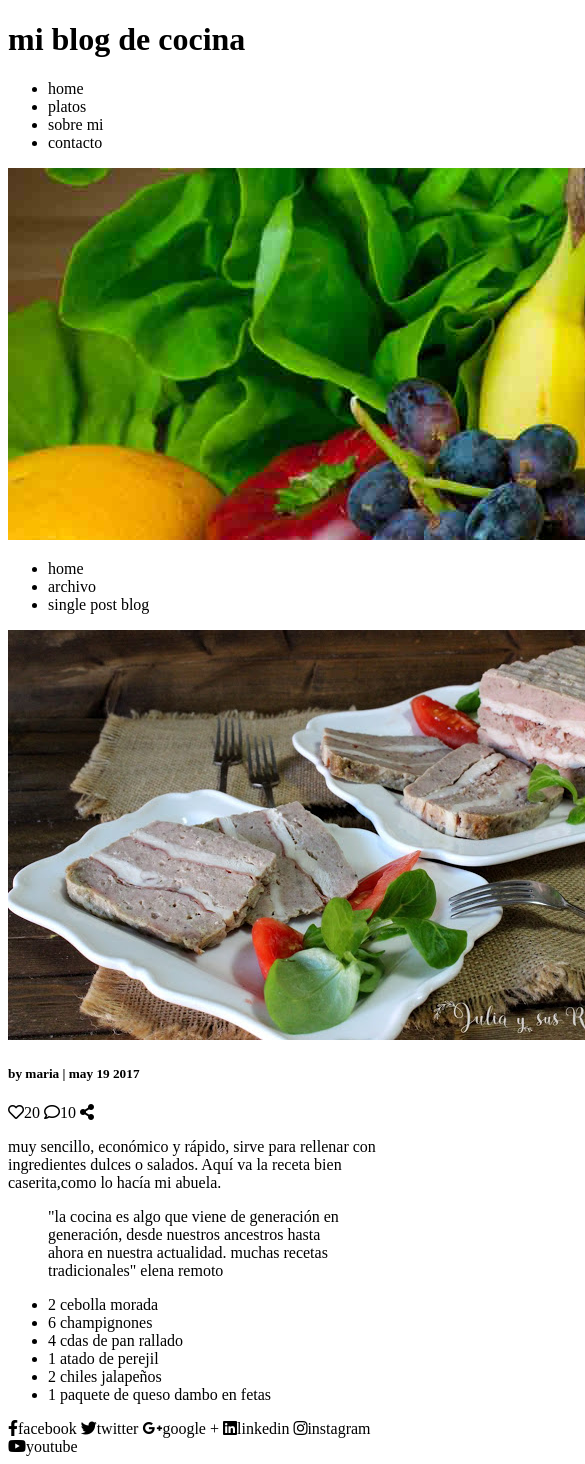
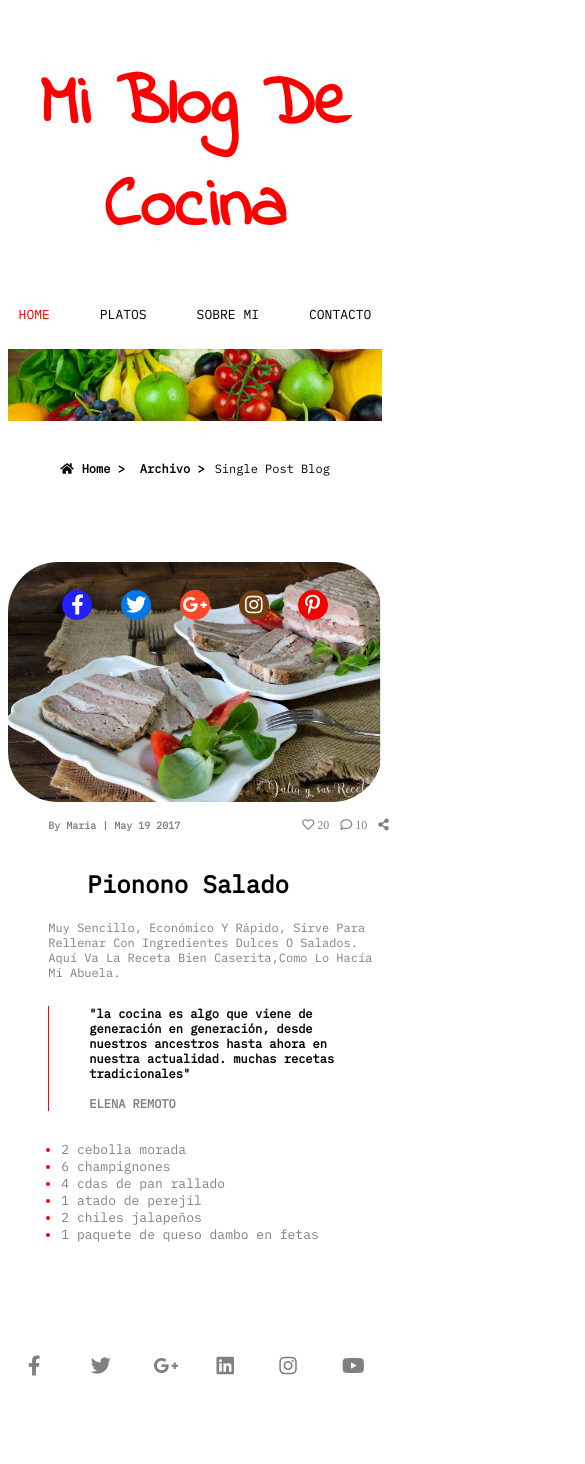
Before and after one commit to anamaiztegui/tp1, a plain HTML site: page html/receta.html in a window 390 px wide. Shown: the top 1464 px of the page, 585 px wide, since content can reach past the window. After the commit the page ends 1436 px from the top, so only its background shows below. Drawn offline with nearby package versions, Linux system fonts and the light colour scheme; files that its build step writes are made by us from their sources.

Commit message:
subo pagina recetas casi lista

```diff
--- a/html/receta.html
+++ b/html/receta.html
@@ -3,86 +3,175 @@
 
 <head>
     <title>Receta</title>
+
+    <!--caracteres-->
     <meta charset="utf-8" />
+
+    <!--link a estilos-->
     <link rel="stylesheet" type="text/css" href="../styles/css/main.css">
+
+     <!--link a fuentes-->
     <link href="https://fonts.googleapis.com/css?family=Indie+Flower" rel="stylesheet">
     <link href="https://fonts.googleapis.com/css?family=IBM+Plex+Mono" rel="stylesheet">
+
+     <!--link a iconos-->
     <link rel="stylesheet" href="https://use.fontawesome.com/releases/v5.8.1/css/all.css"
         integrity="sha384-50oBUHEmvpQ+1lW4y57PTFmhCaXp0ML5d60M1M7uH2+nqUivzIebhndOJK28anvf" crossorigin="anonymous">
 </head>
 
+
+
 <body>
-    <div class="page-container">
-        <div>
 
+    <!--Contenedor pagina-->
+    <div class="page-recipies-container">
+
+            <!--Comienza header-->
             <header>
-                <div>
-                    <h1>mi blog de cocina</h1>
+                <div class="header-container">
+
+                    <!--comienza titulo de pagina-->
+                    <h1 class="page-tittle">mi blog de cocina</h1>
+                    <!--termina titulo de pagina-->
+
+                    <!--comienza menu de navegacion-->
+                    <div class="nav-container">
                         <nav>
-                        <ul>
-                            <li class="receta-list-item">home</li>
-                            <li class="receta-list-item">platos</li>
-                            <li class="receta-list-item">sobre mi</li>
-                            <li class="receta-list-item">contacto</li>
+                            <ul class="header-list">
+                                <li class="header-list-item first-header-item"><a class="home-list-item" href="index.html">home</a></li>
+                                <li class="header-list-item second-header-item">platos
+
+                                    <!-- comienza submenu-->
+                                    <ul class="header-sublist">
+                                        <li class="header-sublist-item"><a class="link-recipies" href="receta.html">ensalada</a></li>
+                                        <li class="header-sublist-item">carne</li>
+                                        <li class="header-sublist-item">helado</li>
+                                    </ul>
+                                     <!-- termina submenu-->
+                                </li>
+                                <li class="header-list-item">sobre mi</li>
+                                <li class="header-list-item">contacto</li>
                             </ul>
                         </nav>
                     </div>
+                    <!--termina menu de navegacion-->
+
+                </div>
             </header>
+            <!--termina header-->
 
-            <div>
+            <!--Comienza banner-->
+            <div class="banner">
                 <img src="../img/banner.jpg" alt="banner receta" />
             </div>
-        </div>
+            <!--termina banner-->
 
-        <div>
-            <div>
-                <ul>
-                    <li>home</li>
-                    <li>archivo</li>
-                    <li>single post blog</li>
+
+        <!--comienza columna de pagina-->
+        <div class="big-column-recipies-container">
+
+            <!--comienza lista chica-->
+            <div class="small-list-recipies-container">
+                <ul class="small-list-recipies">
+                    <li class="small-list-recipies-item"><i class="fas fa-home"> <span class="small-list-recipies-item">home ></span></i></li>
+                    <li class="small-list-recipies-item"><span class="hard">archivo ></span></li>
+                    <li class="small-list-recipies-item">single post blog</li>
                 </ul>
             </div>
-            <section>
-                <div>
-                    <div></div>
-                    <img src="../img/recetas.JPG" alt="foto receta" />
+            <!--termina lista chica-->
+
+            <!--comienza seccion central-->
+            <section class="first-section-recipies">
+                <div class="section-container-recipies">
+                <!--comienza contenedor de imagen-->
+                <div class="image-container-recipies">
+
+                    <!--comienza contenedor de iconos-->
+                    <div class="icon-container-recipies">
+                        <div class="icon-recipies-one"><i class="fab fa-facebook-f"></i></div>
+                        <div class="icon-recipies-two"><i class="fab fa-twitter"></i></div>
+                        <div class="icon-recipies-three"><i class="fab fa-google-plus-g"></i></div>
+                        <div class="icon-recipies-four"><i class="fab fa-instagram"></i></div>
+                        <div class="icon-recipies-five"><i class="fab fa-pinterest-p"></i></div>
                     </div>
-                <div>
-                    <h5>by maria | may 19 2017</h5>
-                    <div>
-                    <i class="far fa-heart">20</i>
-                    <i class="far fa-comment">10</i>
+                    <!--termina contenedor de iconos-->
+
+                    <!--comienza imagen de receta-->
+                    <img class="recipie-img" src="../img/recetas.JPG" alt="foto receta" />
+                    <!--termina imagen de receta-->
+
+                </div>
+                <!--termina contenedor de imagen-->
+
+                <!--comienza seccion de titulos, texto, receta e info-->
+                <div class="info-recipie-container">
+
+                    <!--comienza pie de foto-->
+                    <div class="img-info-recipies">
+                        <h5 class="subtittle-recipie">by maria | may 19 2017</h5>
+
+                        <div class="subtittle-icons-recipie-container">
+                            <i class="far fa-heart"><span>20</span></i>
+                            <i class="far fa-comment"><span>10</span></i>
                             <i class="fas fa-share-alt"></i>
                         </div>
                     </div>
-                <p>muy sencillo, económico y rápido, sirve para rellenar con ingredientes
+                    <!--termina pie de foto-->
+
+                    <h1 class="tittle-recipie hard">pionono salado</h1>
+
+                    <!--comienza descripcion de la receta-->
+                    <p class="recipie-description">muy sencillo, económico y rápido, sirve para rellenar con
+                        ingredientes
                         dulces o salados. Aquí va la receta bien caserita,como lo hacía mi
                         abuela. </p>
-                <blockquote>
+                     <!--termina descripcion de la receta-->
+
+                    <!--comienza cita-->
+                    <div class="cita-container-recipie">
+                    <blockquote class="hard">
                         "la cocina es algo que viene de generación en generación, desde
                         nuestros ancestros hasta ahora en nuestra actualidad. muchas
                         recetas tradicionales"
-                    <span>elena remoto</span>
+                        <br/><br/><span>elena remoto</span>
                     </blockquote>
-                <ul>
-                    <li>2 cebolla morada</li>
-                    <li>6 champignones</li>
-                    <li>4 cdas de pan rallado</li>
-                    <li>1 atado de perejil</li>
-                    <li>2 chiles jalapeños</li>
-                    <li>1 paquete de queso dambo en fetas</li>
+                    </div>
+                    <!--termina cita-->
+
+                    <!--comienza lista de ingredientes-->
+                    <ul class="ingredients-list">
+                        <li><span>2 cebolla morada</span></li>
+                        <li><span>6 champignones</span></li>
+                        <li><span>4 cdas de pan rallado</span></li>
+                        <li><span>1 atado de perejil</span></li>
+                        <li><span>2 chiles jalapeños</span></li>
+                        <li><span>1 paquete de queso dambo en fetas</span></li>
                     </ul>
+                    <!--termina lista de ingredientes-->
+
+                </div>
+                <!--termina seccion de titulos, texto, receta e info-->
+                </div>
             </section>
+            <!--termina seccion central-->
+
+            <!--comienza el footer-->
+            <footer>
+                <i class="fab fa-facebook-f icon-footer"><span class="footer-font">facebook</span></i>
+                <i class="fab fa-twitter icon-footer"><span class="footer-font">twitter</span></i>
+                <i class="fab fa-google-plus-g icon-footer"><span class="footer-font">google +</span></i>
+                <i class="fab fa-linkedin icon-footer"><span class="footer-font">linkedin</span></i>
+                <i class="fab fa-instagram icon-footer"><span class="footer-font">instagram</span></i>
+                <i class="fab fa-youtube icon-footer"><span class="footer-font">youtube</span></i>
+            </footer>
+            <!--termina el footer-->
+
         </div>
-         <div>
-             <i class="fab fa-facebook-f">facebook</i>
-             <i class="fab fa-twitter">twitter</i>
-             <i class="fab fa-google-plus-g">google +</i>
-             <i class="fab fa-linkedin">linkedin</i>
-             <i class="fab fa-instagram">instagram</i>
-             <i class="fab fa-youtube">youtube</i>
+        <!--termina columna de pagina-->
+
     </div>
-    </div>
+    <!--termina el contenedor general de pagina-->
+
 </body>
 
 </html>
--- /dev/null
+++ b/styles/components/_icons.scss
@@ -0,0 +1,103 @@
+
+.image-container-recipies {
+    display: flex;
+    flex-direction: row;
+    justify-content: space-between;
+    .icon-container-recipies{
+        position: relative;
+        top: 78px;
+        .icon-recipies-one{
+        font-size: 20px;
+        text-align: center;
+        color: white;
+        border-radius: 50%;
+        margin-bottom: 20px;
+        background-color: rgb(35, 31, 255);
+        width: 30px;
+        height: 30px;
+        display: flex;
+        align-items: center;
+        justify-content: center;
+        }
+        .icon-recipies-two{
+        font-size: 20px;
+        text-align: center;
+        color: white;
+        border-radius: 50%;
+        margin-bottom: 20px;
+        background-color: rgb(0, 119, 231);
+        width: 30px;
+        height: 30px;
+        display: flex;
+        align-items: center;
+        justify-content: center;
+        }
+        .icon-recipies-three{
+        font-size: 20px;
+        text-align: center;
+        color: white;
+        border-radius: 50%;
+        margin-bottom: 20px;
+        background-color: rgb(255, 72, 40);
+        width: 30px;
+        height: 30px;
+        display: flex;
+        align-items: center;
+        justify-content: center;
+        }
+        .icon-recipies-four{
+        font-size: 20px;
+        text-align: center;
+        color: white;
+        border-radius: 50%;
+        margin-bottom: 20px;
+        background-color: rgb(112, 64, 19);
+        width: 30px;
+        height: 30px;
+        display: flex;
+        align-items: center;
+        justify-content: center;
+        }
+        .icon-recipies-five{
+        font-size: 20px;
+        text-align: center;
+        color: white;
+        border-radius: 50%;
+        margin-bottom: 20px;
+        background-color: rgb(243, 0, 0);
+        width: 30px;
+        height: 30px;
+        display: flex;
+        align-items: center;
+        justify-content: center;
+        }
+    }
+}
+@media (max-width: 746px) {
+    .image-container-recipies{
+        margin-top: 0px;
+        flex-direction: column;
+    }
+    .icon-container-recipies{
+
+        display:flex;
+        flex-direction: row;
+        justify-content: space-around;
+        padding-left: 40px;
+        padding-right: 40px;
+
+    }
+    .recipie-img {
+        width: 100%;
+    }
+}
+
+.subtittle-icons-recipie-container{
+    color: $submenu-color;
+    font-size: 12px;
+    span {
+    margin-right: 8px;
+    margin-left: 3px;
+    }
+
+}
--- /dev/null
+++ b/styles/general/_variables.scss
@@ -0,0 +1,12 @@
+/*fuente del logo*/
+$logo-font: "Indie Flower", cursive;
+
+/*fuente contenido*/
+$normal-font: "IBM Plex Mono", monospace;
+
+/*font size nav*/
+$nav-size: 13px;
+
+/*colores*/
+$logo-color: red;
+$submenu-color: grey;
--- /dev/null
+++ b/styles/layouts/_footer.scss
@@ -0,0 +1,32 @@
+footer {
+    display: flex;
+    flex-direction: row;
+    justify-content: space-between;
+    margin-top: 100px;
+    margin-bottom: 60px;
+    color: $submenu-color;
+    font-size: 12px;
+    .footer-font {
+    font-family: $normal-font;
+    padding-left: 7px;
+
+    }
+}
+@media (max-width: 746px) {
+    .footer-font{
+        visibility: hidden;
+    }
+}
+@media (max-width: 746px) {
+    footer {
+        font-size: 20px;
+        width: 100%;
+        .icon-footer {
+            width: 20px;
+            height: 20px;
+            padding: 0px;
+            padding-left: 20px;
+            padding-right: 20px;
+        }
+    }
+}
--- /dev/null
+++ b/styles/layouts/_header.scss
@@ -0,0 +1,91 @@
+
+/*header general*/
+.header-container {
+    width: 100%;
+    display: flex;
+    align-items: center;
+    flex-direction: column;
+    .header-list {
+        .header-list-item{
+            padding-bottom: 10px;
+        }
+    }
+
+    .page-tittle {
+        font-family: $logo-font;
+        color: $logo-color;
+        text-transform: capitalize;
+    }
+
+    @media (max-width: 1000px) {
+        .page-tittle {
+            font-size: 50px;
+            text-align: center;
+        }
+    }
+
+    @media (max-width: 746px) {
+        .page-tittle {
+            font-size: 70px;
+            text-align: center;
+        }
+    }
+
+    .header-list {
+        list-style: none;
+        display: flex;
+        flex-direction: row;
+        padding: 0px;
+        margin-top: 0px;
+        .header-list-item {
+            margin-left: 50px;
+            text-transform: uppercase;
+            font-family: $normal-font;
+            font-size: $nav-size;
+            position: relative;
+
+        }
+        .first-header-item {
+            margin-left: 0px;
+            .home-list-item {
+                color: $logo-color;
+                text-decoration: none;
+
+            }
+        .second-header-item {
+            padding-bottom: 30px;
+        }
+        }
+    }
+}
+
+/*menu desplegable*/
+.header-sublist {
+    position: absolute;
+    left: -13px;
+    padding: 15px;
+    top: 24px;
+    list-style: none;
+    background-color: whitesmoke;
+    text-transform: capitalize;
+    visibility: hidden;
+    .header-sublist-item {
+        padding-bottom: 7px;
+        color: $submenu-color;
+    }
+}
+.second-header-item:hover {
+    cursor: pointer;
+    color: $logo-color;
+}
+.second-header-item:hover .header-sublist {
+    visibility: visible;
+
+}
+
+.banner {
+    width:100%;
+    img {
+        width: 100%;
+    }
+}
--- a/styles/main.scss
+++ b/styles/main.scss
@@ -0,0 +1,17 @@
+/*Fuentes*/
+@import "general/variables";
+
+/*header*/
+@import "layouts/header";
+
+/*estructura centrada*/
+@import "layouts/pagesize";
+
+/*estilos propios de recetas*/
+@import "pages/recipies";
+
+/*footer*/
+@import "layouts/footer";
+
+/*iconos*/
+@import "components/icons";
```
Also changed, not shown: styles/layouts/_pagesize.scss (added, +25 -0 lines), styles/pages/_recipies.scss (added, +99 -0 lines), styles/css/main.css (added), 2 other files. Lines whose indentation alone changed are shown as unchanged.
